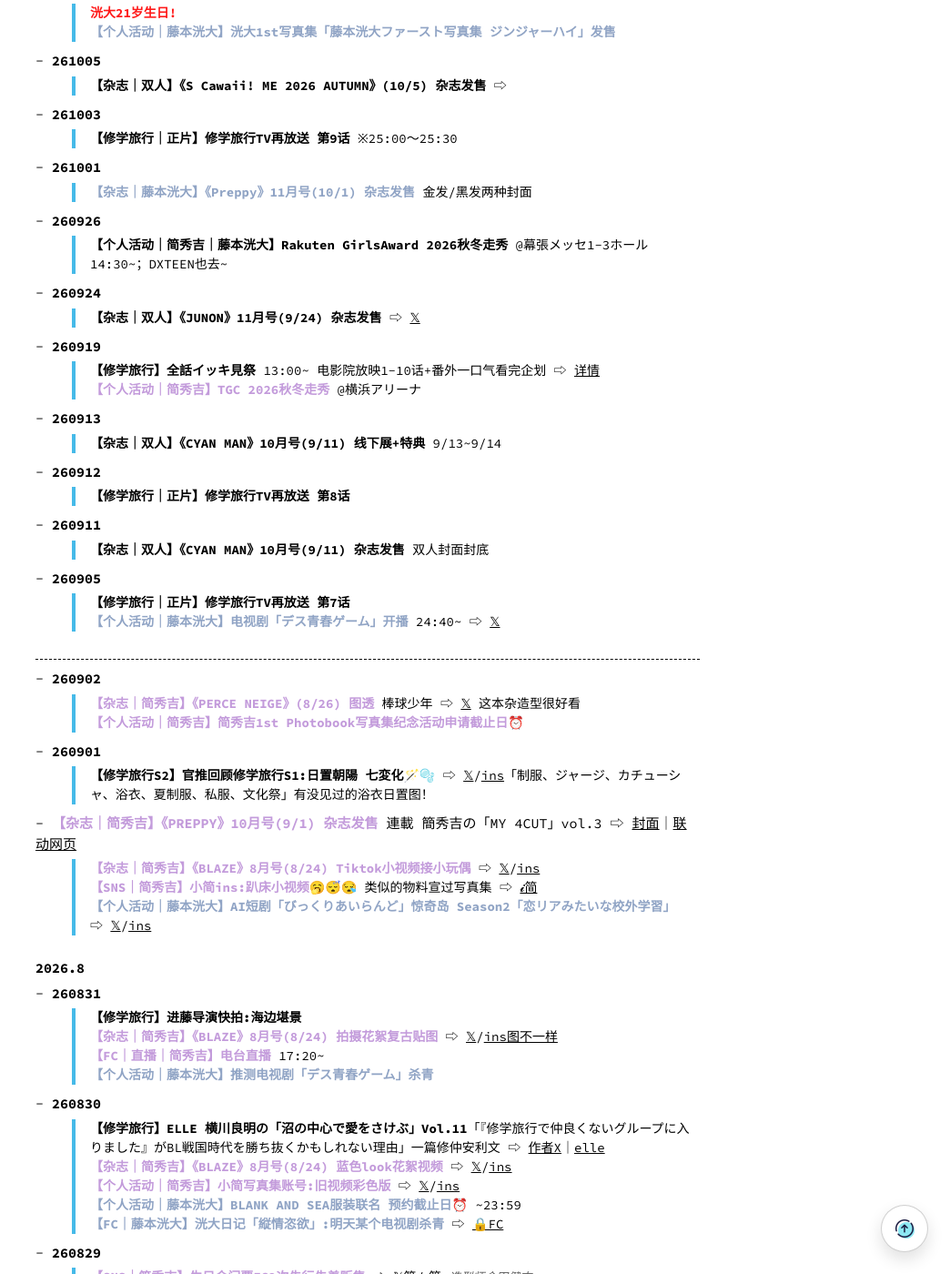
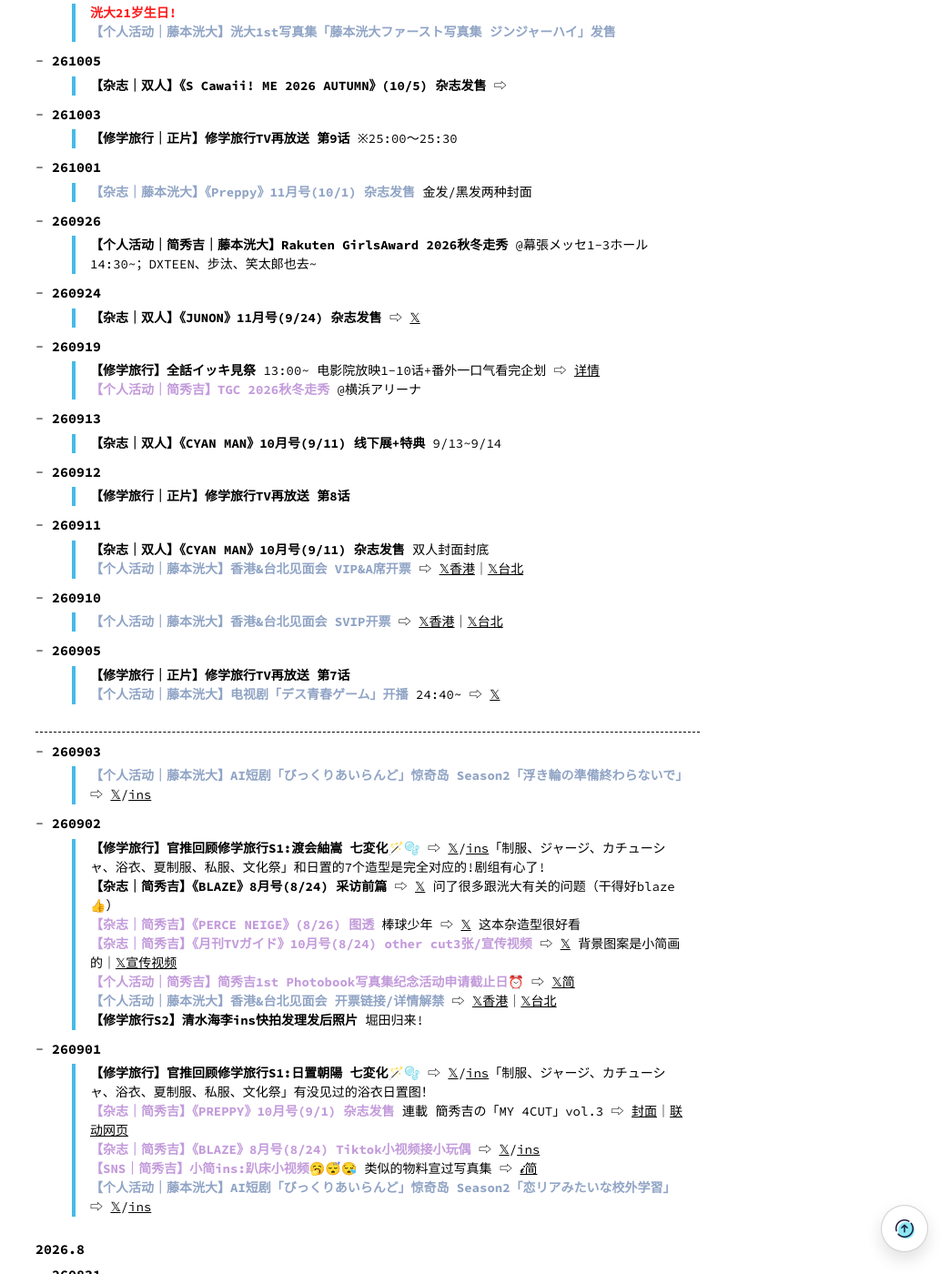
Before and after one commit to eri329/hidekou, a Jekyll site: the page built from flattened_timeline.md, in a window 1280 px wide and 1400 px high, scrolled down 1533 px. Shown: the whole window at 91% size, without its empty margins (236-1280 px from the left). Built offline with Jekyll 4.4.1, drawn with Linux system fonts in a browser that asks for light colours; comment, search, counter and statistics services are not loaded; some of the changed text lies outside the part shown.

Commit message:
regular update

```diff
--- a/flattened_timeline.md
+++ b/flattened_timeline.md
@@ -68,7 +68,7 @@ permalink: /flattened_timeline/
 * **261001**
     > **【杂志｜藤本洸大】《Preppy》11月号(10/1) 杂志发售**{: .text-solo-k} 金发/黑发两种封面
 * **260926**
-    > **【个人活动｜简秀吉｜藤本洸大】Rakuten GirlsAward 2026秋冬走秀**{: text-red} @幕張メッセ1-3ホール 14:30~；DXTEEN也去~
+    > **【个人活动｜简秀吉｜藤本洸大】Rakuten GirlsAward 2026秋冬走秀**{: text-red} @幕張メッセ1-3ホール 14:30~；DXTEEN、步汰、笑太郎也去~
 * **260924**
     > **【杂志｜双人】《JUNON》11月号(9/24) 杂志发售** ⇨ [𝕏]()
 * **260919**
@@ -80,18 +80,28 @@ permalink: /flattened_timeline/
     > **【修学旅行｜正片】修学旅行TV再放送 第8话**
 * **260911**
     > **【杂志｜双人】《CYAN MAN》10月号(9/11) 杂志发售** 双人封面封底
+    > **【个人活动｜藤本洸大】香港&台北见面会 VIP&A席开票**{: .text-solo-k} ⇨ [𝕏香港](https://x.com/miaco_plus/status/2095089361457131856)｜[𝕏台北](https://x.com/mochimochiasia/status/2095089357451383123)
+* **260910**
+    > **【个人活动｜藤本洸大】香港&台北见面会 SVIP开票**{: .text-solo-k} ⇨ [𝕏香港](https://x.com/miaco_plus/status/2095089361457131856)｜[𝕏台北](https://x.com/mochimochiasia/status/2095089357451383123)
 * **260905**
     > **【修学旅行｜正片】修学旅行TV再放送 第7话**
     > **【个人活动｜藤本洸大】电视剧「デス青春ゲーム」开播**{: .text-solo-k} 24:40~ ⇨ [𝕏]()
 
 <div class="line"></div>
 
+* **260903**
+    > **【个人活动｜藤本洸大】AI短剧「びっくりあいらんど」惊奇岛 Season2「浮き輪の準備終わらないで」**{: .text-solo-k} ⇨ [𝕏](https://x.com/z_drama_ntv/status/2095354573846467022)/[ins](https://www.instagram.com/p/Dczzx6OtC1x/)
 * **260902**
+    > **【修学旅行】官推回顾修学旅行S1:渡会紬嵩 七変化🪄🫧** ⇨ [𝕏](https://x.com/dramal_abc/status/2095110633704608212)/[ins](https://www.instagram.com/p/DcyH7O-zjQ-/)「制服、ジャージ、カチューシャ、浴衣、夏制服、私服、文化祭」和日置的7个造型是完全对应的!剧组有心了!
+    > **【杂志｜简秀吉】《BLAZE》8月号(8/24) 采访前篇** ⇨ [𝕏](https://x.com/blazeprojectmag/status/2095124465613197532) 问了很多跟洸大有关的问题（干得好blaze👍）
     > **【杂志｜简秀吉】《PERCE NEIGE》(8/26) 图透**{: .text-solo} 棒球少年 ⇨ [𝕏](https://x.com/perceneige_mp/status/2094972070635663603) 这本杂造型很好看
-    > **【个人活动｜简秀吉】简秀吉1st Photobook写真集纪念活动申请截止日⏰**{: .text-solo}
+    > **【杂志｜简秀吉】《月刊TVガイド》10月号(8/24) other cut3张/宣传视频**{: .text-solo} ⇨ [𝕏](https://x.com/GEKKAN_TVGUIDE/status/2095144091957014804) 背景图案是小简画的｜[𝕏宣传视频](https://www.instagram.com/p/DcyauzkBaff/)
+    > **【个人活动｜简秀吉】简秀吉1st Photobook写真集纪念活动申请截止日⏰**{: .text-solo} ⇨ [𝕏简](https://x.com/kan_hideyoshi/status/2095071375732125932)
+    > **【个人活动｜藤本洸大】香港&台北见面会 开票链接/详情解禁**{: .text-solo-k} ⇨ [𝕏香港](https://x.com/miaco_plus/status/2095089361457131856)｜[𝕏台北](https://x.com/mochimochiasia/status/2095089357451383123)
+    > **【修学旅行S2】清水海李ins快拍发理发后照片** 堀田归来!
 * **260901**
-    > **【修学旅行S2】官推回顾修学旅行S1:日置朝陽 七変化🪄🫧** ⇨ [𝕏](https://x.com/dramal_abc/status/2094753137487995217)/[ins](https://www.instagram.com/p/DcvlU1xzUQJ/)「制服、ジャージ、カチューシャ、浴衣、夏制服、私服、文化祭」有没见过的浴衣日置图！
-    * **【杂志｜简秀吉】《PREPPY》10月号(9/1) 杂志发售**{: .text-solo} 連載 簡秀吉の「MY 4CUT」vol.3 ⇨ [封面](https://x.com/preppy_magazine/status/2089547835180007713)｜[联动网页](https://preppyweb.com/article/34657)
+    > **【修学旅行】官推回顾修学旅行S1:日置朝陽 七変化🪄🫧** ⇨ [𝕏](https://x.com/dramal_abc/status/2094753137487995217)/[ins](https://www.instagram.com/p/DcvlU1xzUQJ/)「制服、ジャージ、カチューシャ、浴衣、夏制服、私服、文化祭」有没见过的浴衣日置图！
+    > **【杂志｜简秀吉】《PREPPY》10月号(9/1) 杂志发售**{: .text-solo} 連載 簡秀吉の「MY 4CUT」vol.3 ⇨ [封面](https://x.com/preppy_magazine/status/2089547835180007713)｜[联动网页](https://preppyweb.com/article/34657)
     > **【杂志｜简秀吉】《BLAZE》8月号(8/24) Tiktok小视频接小玩偶**{: .text-solo} ⇨ [𝕏](https://x.com/blazeprojectmag/status/2094762069803577671)/[ins](https://www.instagram.com/p/DcvpgoyTWBM/)
     > **【SNS｜简秀吉】小简ins:趴床小视频🥱😴😪**{: .text-solo} 类似的物料宣过写真集 ⇨ [𝓲简](https://www.instagram.com/reel/DcvoxQRhdUv/)
     > **【个人活动｜藤本洸大】AI短剧「びっくりあいらんど」惊奇岛 Season2「恋リアみたいな校外学習」**{: .text-solo-k} ⇨ [𝕏](https://x.com/z_drama_ntv/status/2094620690288902241)/[ins](https://www.instagram.com/p/DcuozQ3BVhW/)
@@ -102,7 +112,7 @@ permalink: /flattened_timeline/
 * **260831**
     > **【修学旅行】进藤导演快拍:海边堪景**
     > **【杂志｜简秀吉】《BLAZE》8月号(8/24) 拍摄花絮复古贴图**{: .text-solo} ⇨ [𝕏](https://x.com/blazeprojectmag/status/2094398125163372600)/[ins图不一样](https://www.instagram.com/p/DctECsdk5AB/)
-    > **【FC｜直播｜简秀吉】电台直播**{: .text-solo} 17:20~
+    > **【FC｜直播｜简秀吉】电台直播**{: .text-solo} 17:20~ 小简:我已经随时可以演渡会了!
     > **【个人活动｜藤本洸大】推测电视剧「デス青春ゲーム」杀青**{: .text-solo-k}
 * **260830**
     > **【修学旅行】ELLE 横川良明の「沼の中心で愛をさけぶ」Vol.11**「『修学旅行で仲良くないグループに入りました』がBL戦国時代を勝ち抜くかもしれない理由」一篇修仲安利文 ⇨ [作者X](https://x.com/fudge_2002/status/2094395914194710854)｜[elle](https://www.elle.com/jp/culture/movie-tv/a73539133/shunaka-numachu-260831/)
```
Also changed, not shown: category.md (+1 -1 lines), index.md (+5 -1 lines), solo.md (+11 -1 lines), tmi.md (+2 -1 lines), changelog.md.
